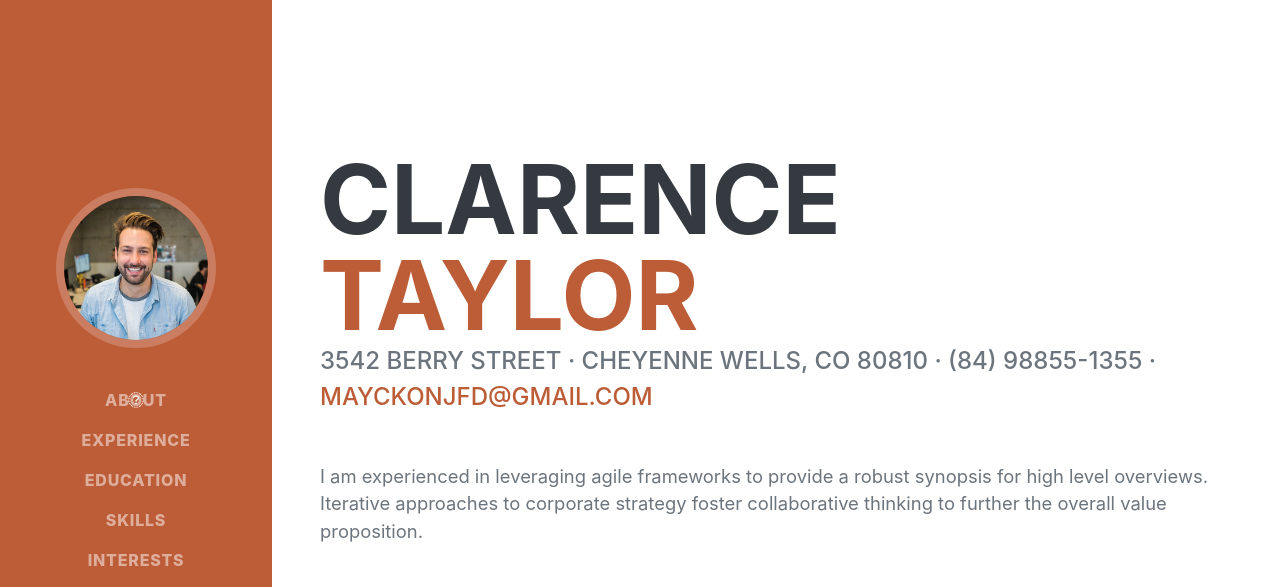
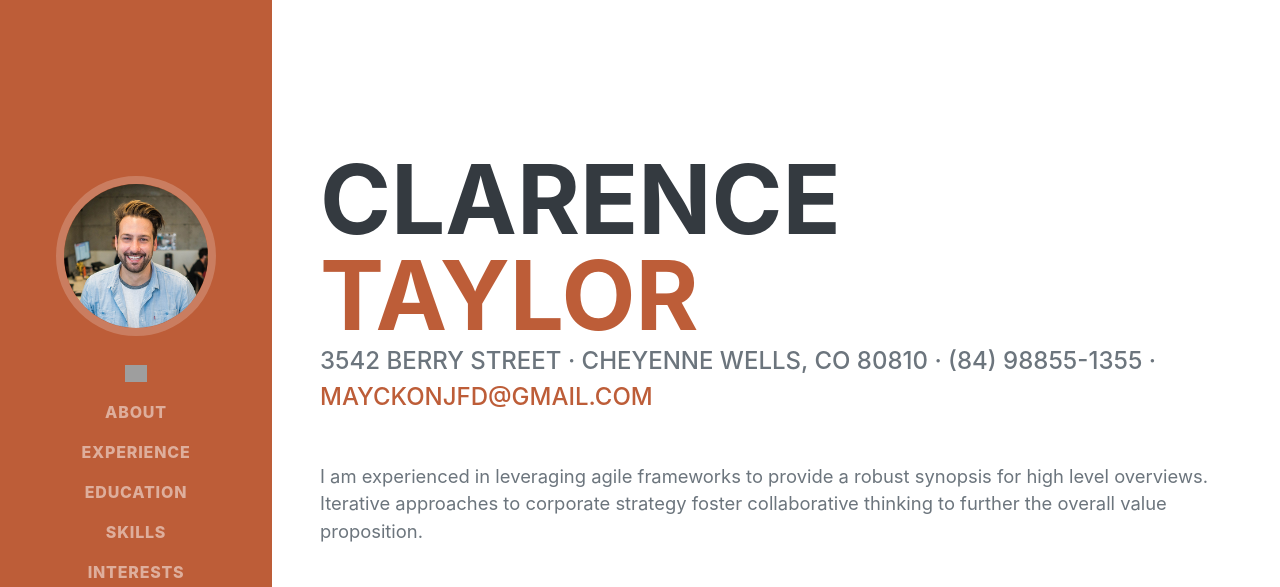
Before and after one commit to MayckonDantasPhp/Portflio, a plain HTML site: page index.html in a window 1280 px wide. Shown: the top 587 px of the page. Drawn offline with nearby package versions, Linux system fonts and the light colour scheme; grey boxes are pictures that could not be loaded; a web font is replaced by a local one.

Commit message:
Update index.html
Alterei o pt por en

```diff
--- a/index.html
+++ b/index.html
@@ -25,7 +25,7 @@
             <button class="navbar-toggler" type="button" data-toggle="collapse" data-target="#navbarSupportedContent" aria-controls="navbarSupportedContent" aria-expanded="false" aria-label="Toggle navigation"><span class="navbar-toggler-icon"></span></button>
             <div class="collapse navbar-collapse" id="navbarSupportedContent">
                 <ul class="navbar-nav">
-                    <li class="nav-item"><a class="nav-link js-scroll-trigger" href="#pt"><i class="fa fa-stack-1x fa-inverse flag-icon flag-icon-circular flag-icon-us"></i></a></li>
+                    <li class="nav-item"><a class="nav-link js-scroll-trigger" href="#en"><img src="https://images.vexels.com/media/users/3/202466/isolated/preview/fb0c700cc21f35f9e106525371286ebe-iacute-cone-plano-da-bandeira-americana-by-vexels.png" width="10%"></a></li>
                     <li class="nav-item"><a class="nav-link js-scroll-trigger" href="#about">About</a></li>
                     <li class="nav-item"><a class="nav-link js-scroll-trigger" href="#experience">Experience</a></li>
                     <li class="nav-item"><a class="nav-link js-scroll-trigger" href="#education">Education</a></li>
```
